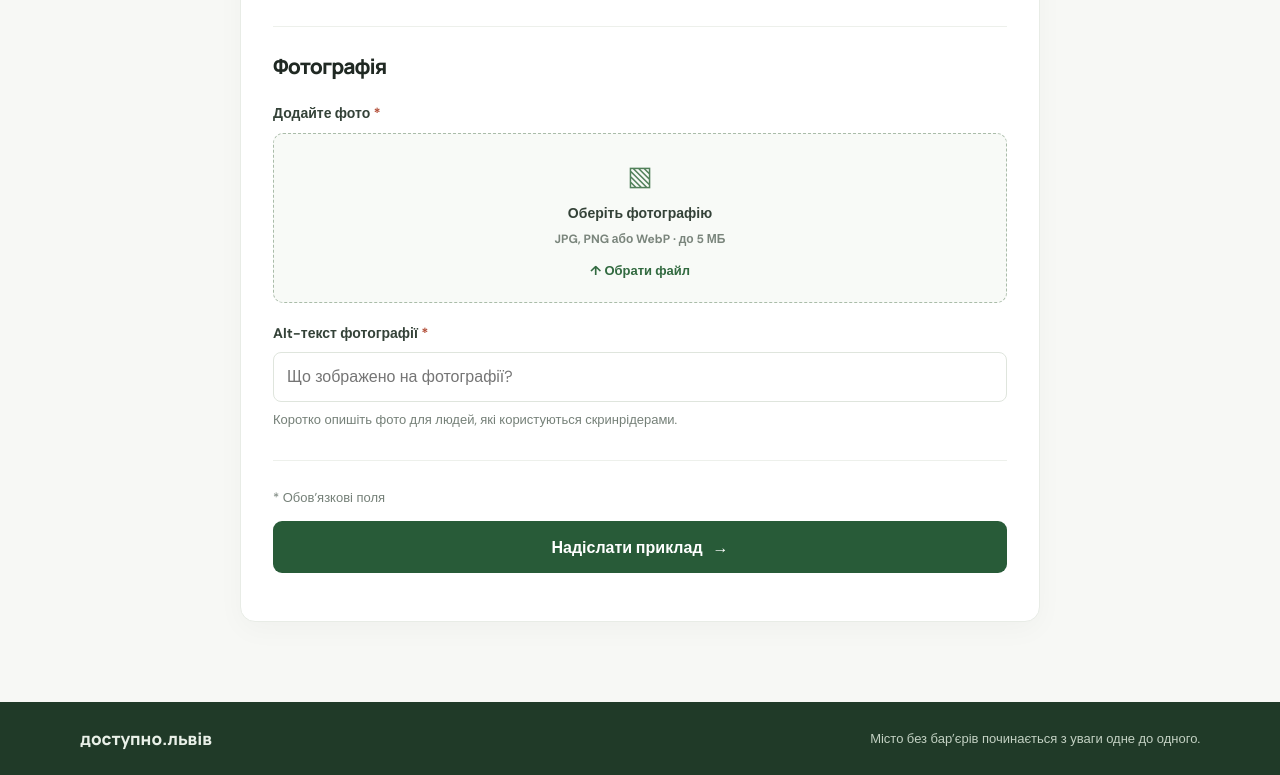
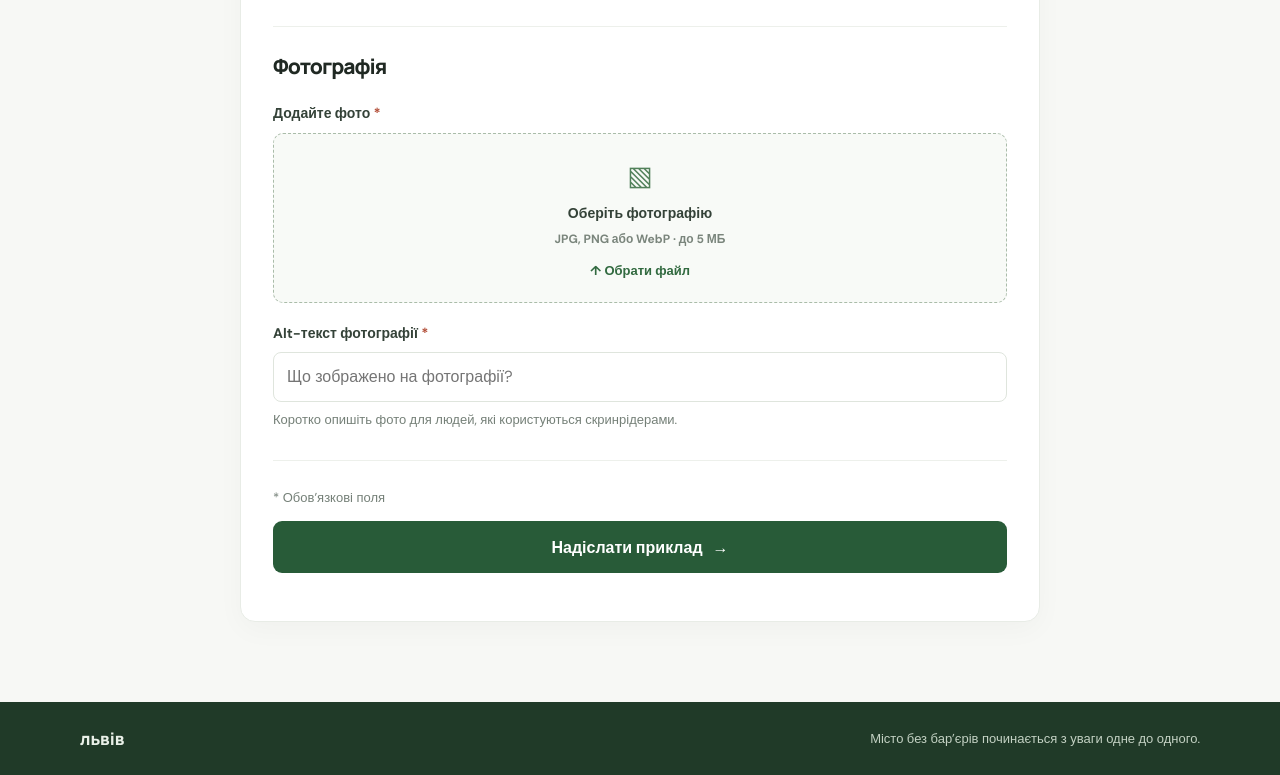
Before and after one commit to AnastasiaFalk/lviv, a plain HTML site: page add.html in a window 1280 px wide. Shown: the part 1570-2345 px from the top of the page. Drawn offline with Linux system fonts and the light colour scheme; a script that the page names is missing.

Commit message:
Update footer text in add.html

```diff
--- a/add.html
+++ b/add.html
@@ -247,7 +247,7 @@
 
         <footer class="site-footer">
             <div class="container footer-inner">
-                <span>доступно.львів</span>
+                <span>львів</span>
                 <p>
                     Місто без бар’єрів починається з уваги одне до одного.
                 </p>
```
